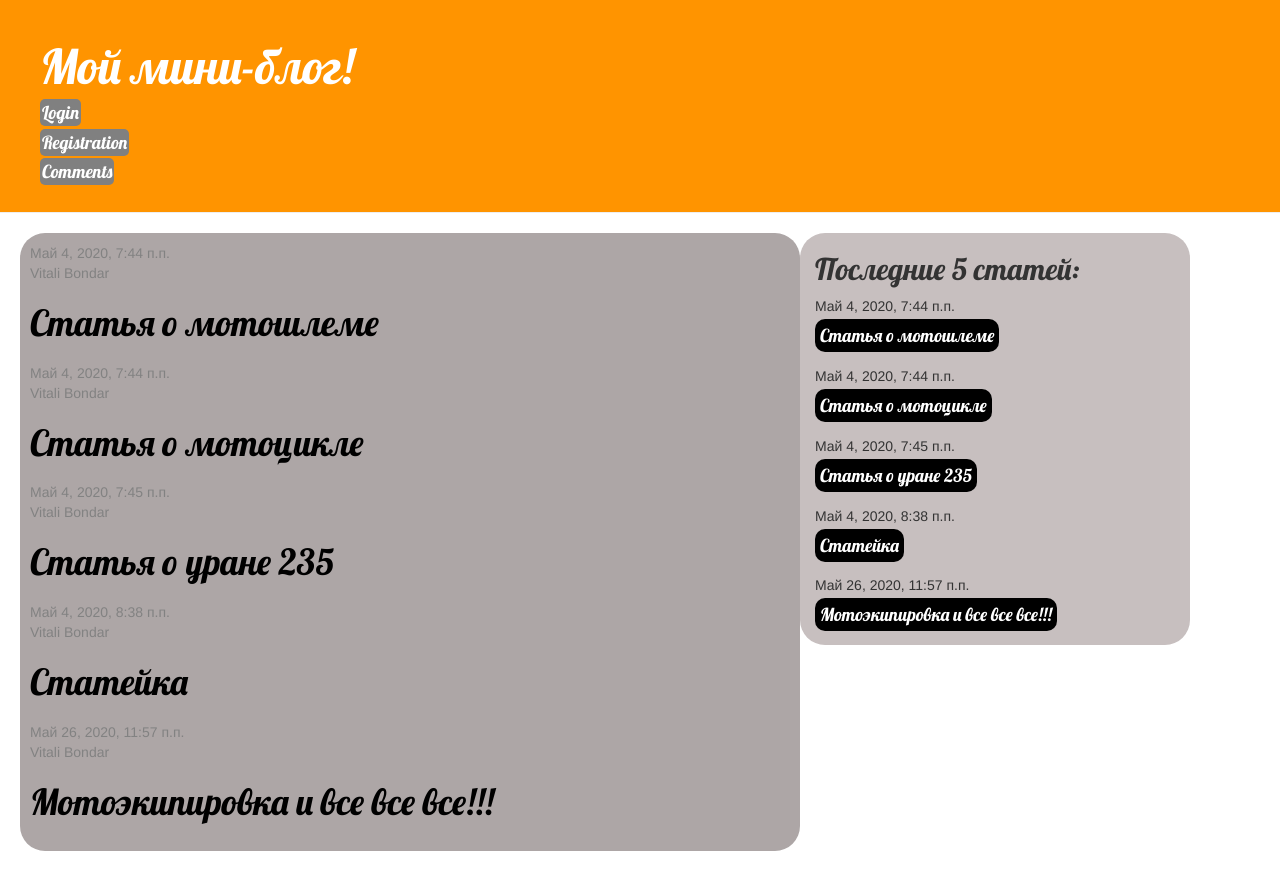
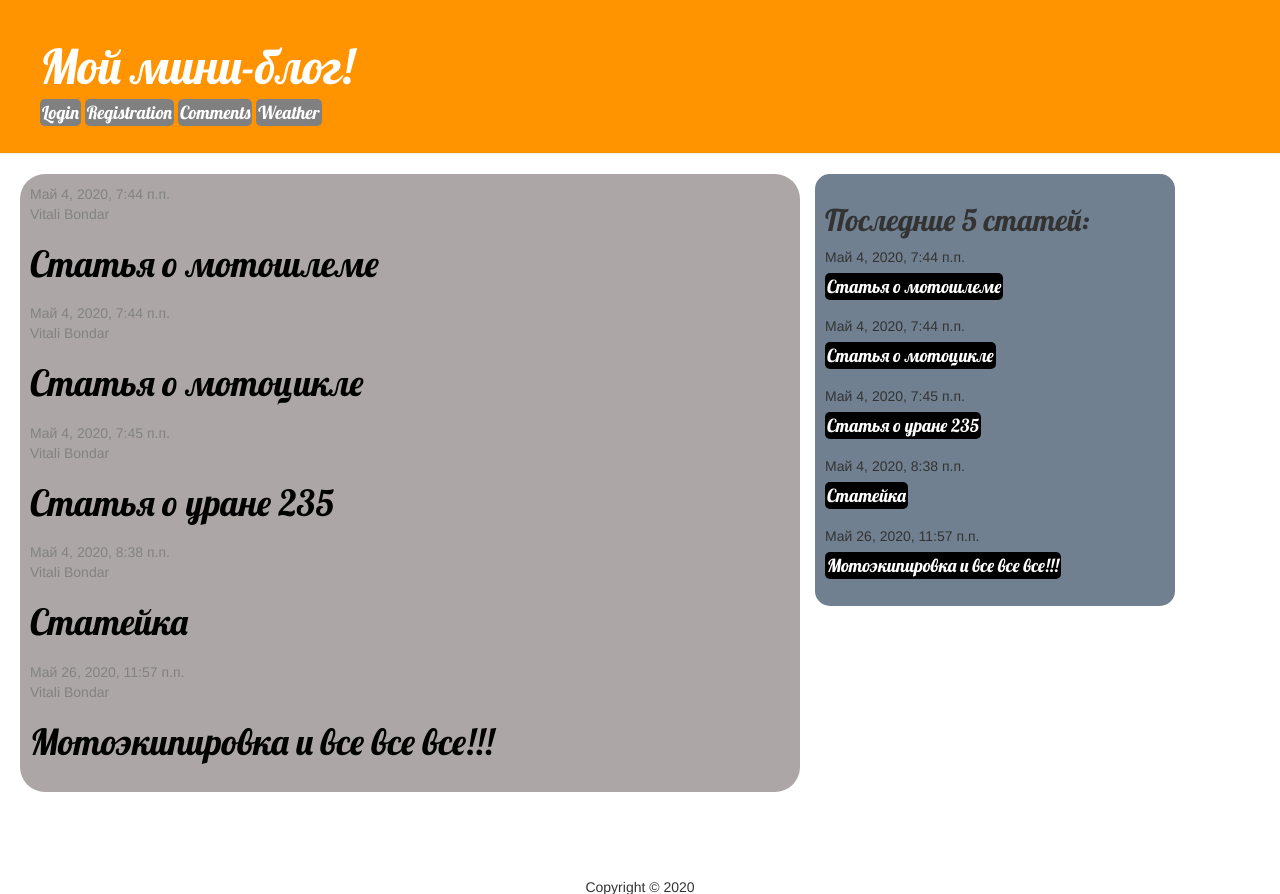
Before and after one commit to Subdowell/BlogPogoda, a Django app: page / in a window 1280 px wide. Shown: the top 894 px of the page. Run offline with Django 3.2, Linux system fonts and the light colour scheme; data comes from the database, SQL or seed files in the repository; both versions use the stored data as it was after the commit; some libraries are stand-ins or nearby versions.

Commit message:
Final programm

```diff
--- a/blog/static/css/blog.css
+++ b/blog/static/css/blog.css
@@ -59,16 +59,16 @@ h1, h2, h3, h4 {
 .post1 h4 a, .post h4 a:visited {
     color: white;
     background: black;
-    border-radius: 10px;
-    padding: 5px
+    border-radius: 5px;
+    padding: 2px
     }
 
-.col-md-4 {
-background-color: #c7bfbf;
-border-radius: 25px;
 
+.last5 {
+    background-color: #708090;
+    border-radius: 15px;
+    padding: 10px;
 }
-
 .col-md-8 {
 background-color: #ada6a6;
 border-radius: 25px;
@@ -80,3 +80,7 @@ padding: 10px;
     text-align: center;
     margin-top: 85px;
 }
+.p-2 {
+    color: white
+
+}
--- a/templates/base.html
+++ b/templates/base.html
@@ -17,9 +17,18 @@
             {% endif %}
             <h1><a href="/">Мой мини-блог!</a></h1>
              <div class="login">
-                 <h4><a href="/login/">Login</a></h4>
-                 <h4><a href="/registration/">Registration</a></h4>
-                 <h4><a href="/main/">Comments</a></h4>
+                 <nav class="my-2 my-md-0 mr-md-3">
+                     <h4>
+                     <a class="p-2" href="/login/">Login</a>
+                     <a class="p-2" href="/registration/">Registration</a>
+                     <a class="p-2" href="/main/">Comments</a>
+                     <a class="p-2" href="/weather/">Weather</a>
+                     </h4>
+                 </nav>
+<!--                 <h4><a href="/login/">Login</a></h4>-->
+<!--                 <h4><a href="/registration/">Registration</a></h4>-->
+<!--                 <h4><a href="/main/">Comments</a></h4>-->
+<!--                 <h4><a href="/weather/">Weather</a></h4>-->
              </div>
 
         </div>
--- a/templates/blog/post_list.html
+++ b/templates/blog/post_list.html
@@ -15,6 +15,7 @@
         {% endfor %}
     {% endblock %}
     {% block contentix %}
+    <div class="last5">
             <h2>Последние 5 статей:</h2>
             {% for last in last_5_posts %}
                 <div class="post1">
@@ -24,4 +25,6 @@
                         <h4><a href="{% url 'post_detail' pk=last.pk %}">{{ last.title }}</a></h4>
                 </div>
         {% endfor %}
+    </div>
+
     {% endblock %}
--- a/weather/forms.py
+++ b/weather/forms.py
@@ -8,5 +8,5 @@ class CityForm(ModelForm):
         widgets = {'name' : TextInput(attrs={'class': 'form-control',
                                              'name': 'city',
                                              'id': 'city',
-                                             'placeholder': 'Введите город'
+                                             'placeholder': 'Введите город на английском'
                                              })}
```
Also changed, not shown: templates/index.html (+21 -8 lines), db.sqlite3. Lines whose indentation alone changed are shown as unchanged.
